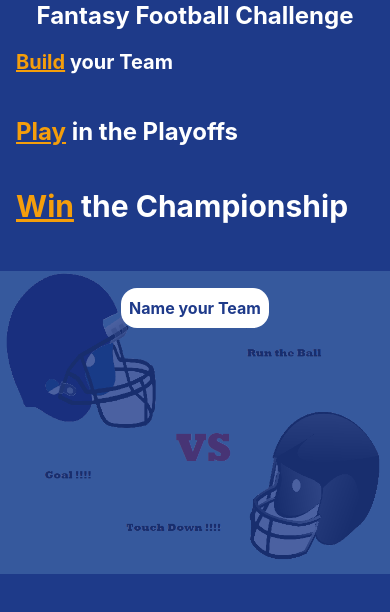
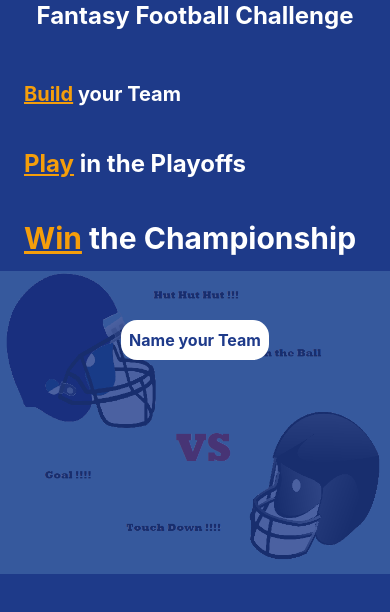
Before and after one commit to jcsmileyjr/fantasy-football-challenge, a React (Create React App) app: page / in a window 390 px wide. Shown: the top 612 px of the page. Built offline with nearby package versions, Linux system fonts and the light colour scheme.

Commit message:
Small cometic changes
1. Decrease size of displayed player images
2. Increase white-space above content of the title page
3.

```diff
--- a/src/components/Players.js
+++ b/src/components/Players.js
@@ -27,7 +27,7 @@ const Players = ({
         <p className={`font-bold text-sm sm:text-2xl ${drafted?"text-white":"text-red-500"}`}>{role}</p>
       </section>
       <section className="mb-2">
-        <img className="mx-auto max-h-24" src={picture} alt="player" />
+        <img className="mx-auto max-h-16" src={picture} alt="player" />
       </section>
       <section className="text-xs flex flex-col justify-between mx-2 sm:mx-auto md:w-10/12 lg:w-2/3">
         <div className="flex flex-row justify-between sm:text-2xl">
--- a/src/components/Title.js
+++ b/src/components/Title.js
@@ -2,8 +2,8 @@ import NextButton from "./NextButton";
 
 const Title = ({ next }) => {
   return (
-    <article className="flex-col h-screen ">
-      <section className="mt-4 ml-4 md:mx-24 lg:w-4/6 xl:w-4/6 2xl:w-3/6 lg:mx-auto flex-2">
+    <article className="flex-col h-screen pt-8">
+      <section className="mt-4 ml-6 md:mx-24 lg:w-4/6 xl:w-4/6 2xl:w-3/6 lg:mx-auto flex-2">
         <p className="text-white sm:mx-auto sm:w-11/12 md:w-10/12 mb-10 font-bold small-phone:text-base text-xl md:text-2xl lg:text-3xl 2xl:text-2xl">
           <span className="underline text-yellow-500">Build</span> your Team
         </p>
```
